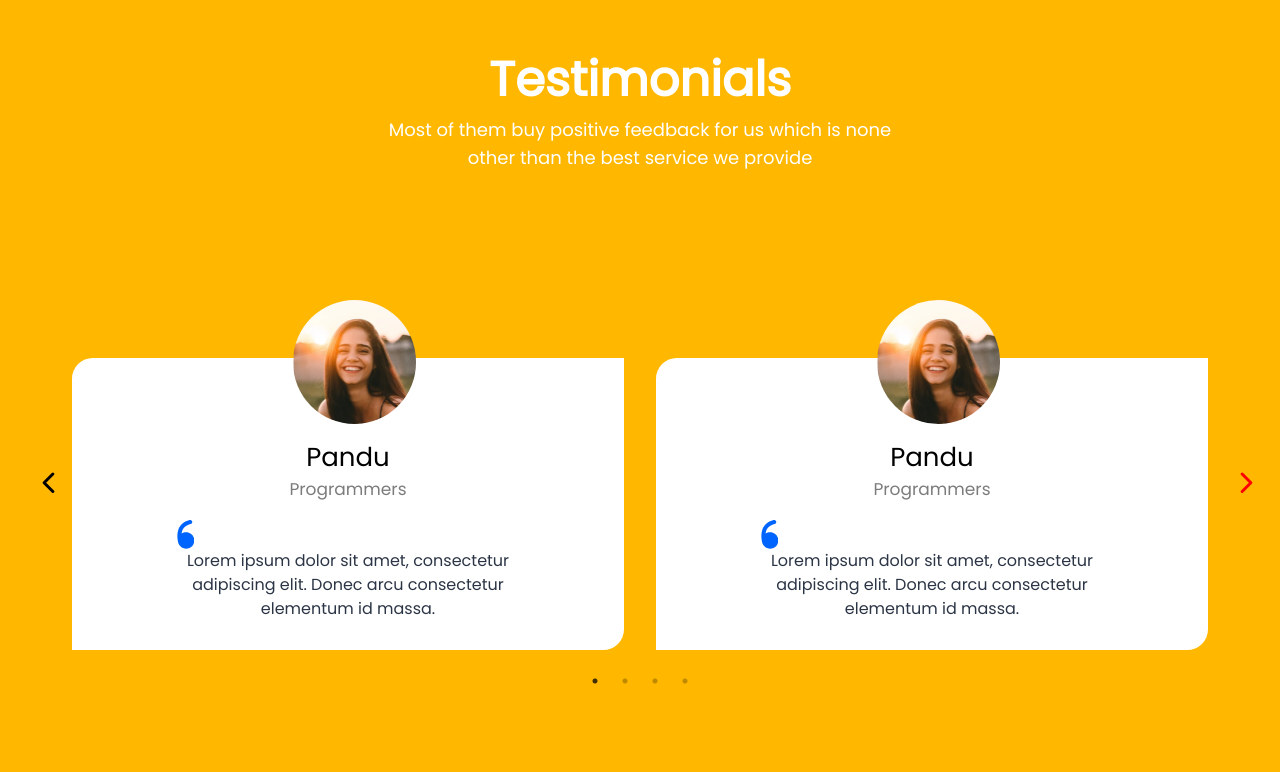
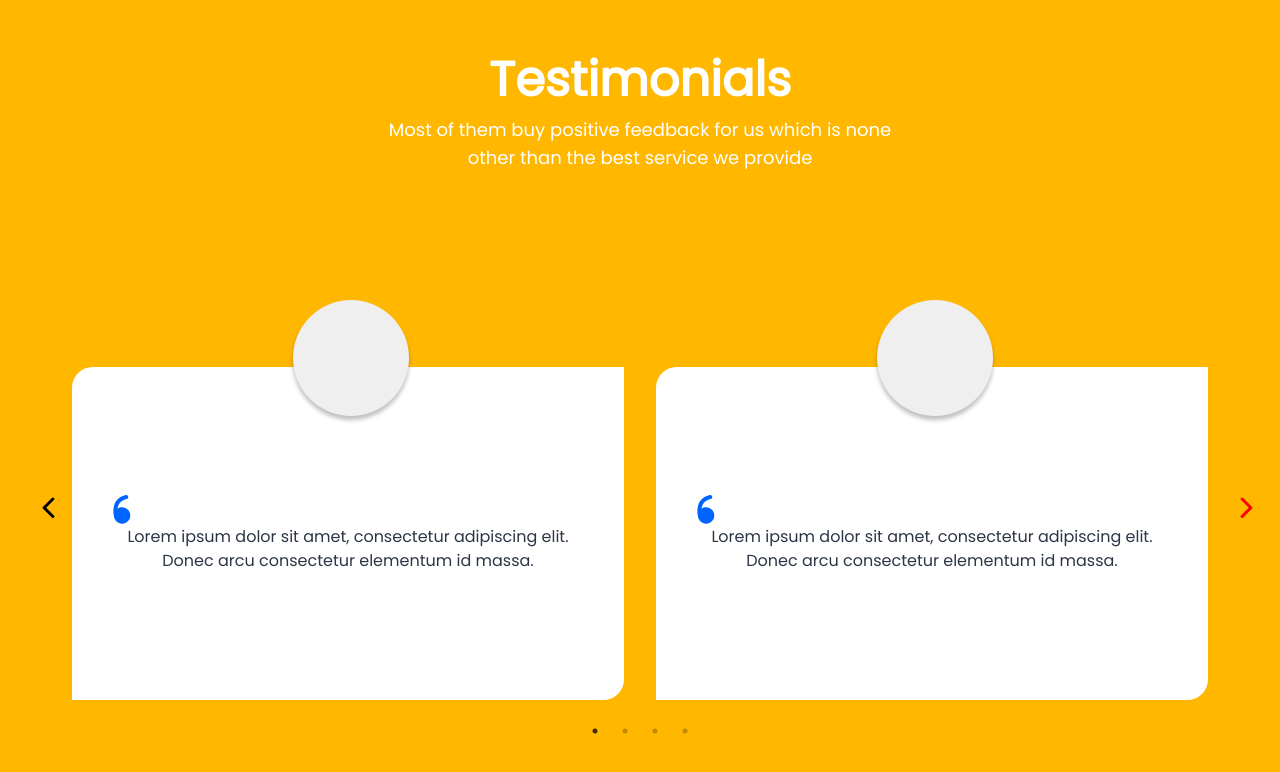
Before and after one commit to RozKoy/Bimbel-Griselda, a Next.js app: page /tes in a window 1280 px wide. Shown: the top 772 px of the page. Built offline with nearby package versions, Linux system fonts and the light colour scheme.

Commit message:
Add content progress

```diff
--- a/src/components/landing-pages/Beranda/Testimonials.tsx
+++ b/src/components/landing-pages/Beranda/Testimonials.tsx
@@ -80,25 +80,21 @@ const Testimonials = () => {
         </div>
         <Slider {...settings}>
           <CardTestimonials
-            nama="Pandu"
-            job="Programmers"
-            testimony="Lorem ipsum dolor sit amet, consectetur adipiscing elit. Donec arcu consectetur elementum id massa."
+            stroke="#0065FF"
+            testimony="Belajar sama bimbel griselda enak banget, kakanya ngajarnga santai tapi rinci, kalo belajar sama kakaknya aku jadi cepat nangkap, bintang ⭐⭐⭐⭐⭐"
           />
 
           <CardTestimonials
-            nama="Pandu"
-            job="Programmers"
-            testimony="Lorem ipsum dolor sit amet, consectetur adipiscing elit. Donec arcu consectetur elementum id massa."
+            stroke="#FFB700"
+            testimony="BELAJAR SAMA KAKA DI BIMBEL GRISELDA JADI LEBIH MUDAH DAN SERU ABIZZZ DEH, AKU YANG KEMARIN GASUKA MTK JADI SUKAAA"
           />
           <CardTestimonials
-            nama="Pandu"
-            job="Programmers"
-            testimony="Lorem ipsum dolor sit amet, consectetur adipiscing elit. Donec arcu consectetur elementum id massa."
+            stroke="#06AC58"
+            testimony="Buat salah satu kaka di bimbel Griselda. Makasih yah Kak semenjak kakak yang bantuin aku aku semakin pede dan belajar dan semakin bersemangat dan punya motivasi .juga aku lebih mudah memahami pelajaran Thanks ya kak muga-mugahan murid-murid yang lainnya juga punya inspirasi dan semangat dan belajar,kak Vanya dan tim tetap semangat!!! ya ... "
           />
           <CardTestimonials
-            nama="Pandu"
-            job="Programmers"
-            testimony="Lorem ipsum dolor sit amet, consectetur adipiscing elit. Donec arcu consectetur elementum id massa."
+            stroke="#FD0000"
+            testimony="8/10 untuk kakak2nya, karena ramah2 dan sangat sabarrr, pas aku bingung sama soal sekolah, mereka bisa bantu, dan penjelasannya mudah dipahami - 9/10 untuk materi, materinya mengikuti pelajaran disekolah, dan mereka niat banget bikin materi, luv luv, aku dibikinin ppt untun ringkasan materi - 10/10 kakak2nya ramah banget, suka2 - 10/10 jam belajarnya fleksibel banget, sama2 mengikuti jadwal kesibukan masing2, jadi meskipun hari ini gabisa, bisa diganti besok🫰🏻🫰🏻🫰🏻- bintang 5 bwt semuanya🌟🌟🌟🌟🌟"
           />
         </Slider>
       </div>
--- a/src/components/landing-pages/CardTestimonials.tsx
+++ b/src/components/landing-pages/CardTestimonials.tsx
@@ -1,40 +1,46 @@
-import Image from "next/image";
-import user from "/public/assets/user.png";
 import Comma from "./Icons/CommaIcon";
 
 interface CardTestimonialsProps {
-  nama?: string;
-  job?: string;
   testimony?: string;
+  stroke?: string;
 }
 
 const CardTestimonials: React.FC<CardTestimonialsProps> = ({
-  nama,
-  job,
   testimony,
+  stroke,
 }) => {
   return (
-    <div className="  relative flex items-end m-4 h-[240px]  sm:h-[350px]">
-      <Image
-        src={user}
-        width="40"
-        height="40"
-        alt="user"
-        className="rounded-full absolute top-0 left-[35%]   w-[92.345px] h-[92.345px] sm:left-[40%] sm:w-[123.517px] sm:h-[123.517px]"
-      />
+    <div className="  relative flex items-end m-4 h-[270px]  sm:h-[400px]">
+      <div className="rounded-full bg-[#EFEFEF] shadow-[0px_4px_4px] shadow-[#00000040] absolute top-0 left-[36%] p-2 sm:left-[40%]">
+        <svg
+          className=" w-[70px] h-[70px]  sm:w-[100px] sm:h-[100px]"
+          xmlns="http://www.w3.org/2000/svg"
+          width="101"
+          height="101"
+          viewBox="0 0 101 101"
+          fill="none"
+        >
+          <path
+            d="M79.5404 87.6685V79.3351C79.5404 74.9148 77.7844 70.6756 74.6588 67.55C71.5332 64.4244 67.294 62.6685 62.8737 62.6685H37.8737C33.4534 62.6685 29.2142 64.4244 26.0886 67.55C22.963 70.6756 21.207 74.9148 21.207 79.3351V87.6685"
+            stroke={stroke}
+            strokeWidth="7"
+            strokeLinecap="round"
+            strokeLinejoin="round"
+          />
+          <path
+            d="M50.3737 46.0018C59.5784 46.0018 67.0404 38.5399 67.0404 29.3351C67.0404 20.1304 59.5784 12.6685 50.3737 12.6685C41.169 12.6685 33.707 20.1304 33.707 29.3351C33.707 38.5399 41.169 46.0018 50.3737 46.0018Z"
+            stroke={stroke}
+            strokeWidth="7"
+            strokeLinecap="round"
+            strokeLinejoin="round"
+          />
+        </svg>
+      </div>
 
-      <div className="w-full h-5/6  bg-[#FFF] rounded-br-[20.803px] rounded-tl-[20.803px] flex flex-col items-center py-14  sm:py-20 sm:space-y-4  ">
-        <div>
-          <p className="text-center font-medium text-[20px] sm:text-[26px]">
-            {nama}
-          </p>
-          <p className="text-center font-medium text-[#7C7C7C] tex-[12px] sm:text-[17px]">
-            {job}
-          </p>
-        </div>
+      <div className="w-full h-5/6  bg-[#FFF] rounded-br-[20.803px] rounded-tl-[20.803px] flex justify-center items-center      ">
         <div>
           <Comma className="w-[13.39px] h-[22.678px] sm:w-[17.991px] sm:h-[30.334px]" />
-          <p className="text-center text-[#2C3546] font-light text-[12px] w-[256.627px] sm:w-[343px] sm:text-base">
+          <p className="text-center text-[#2C3546] font-light text-[10px] w-[256.627px] sm:w-[470px] sm:text-base">
             {testimony}
           </p>
         </div>
```
